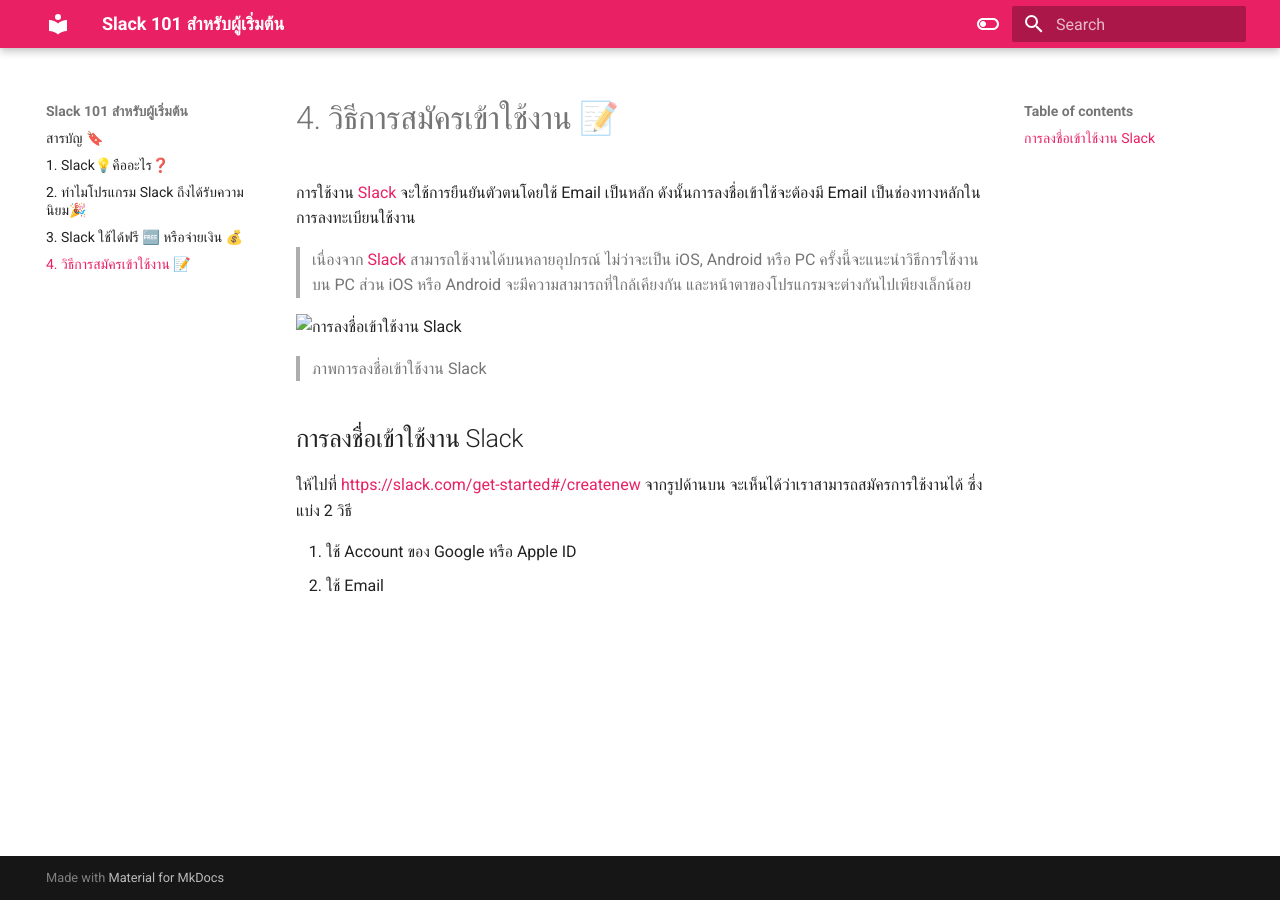
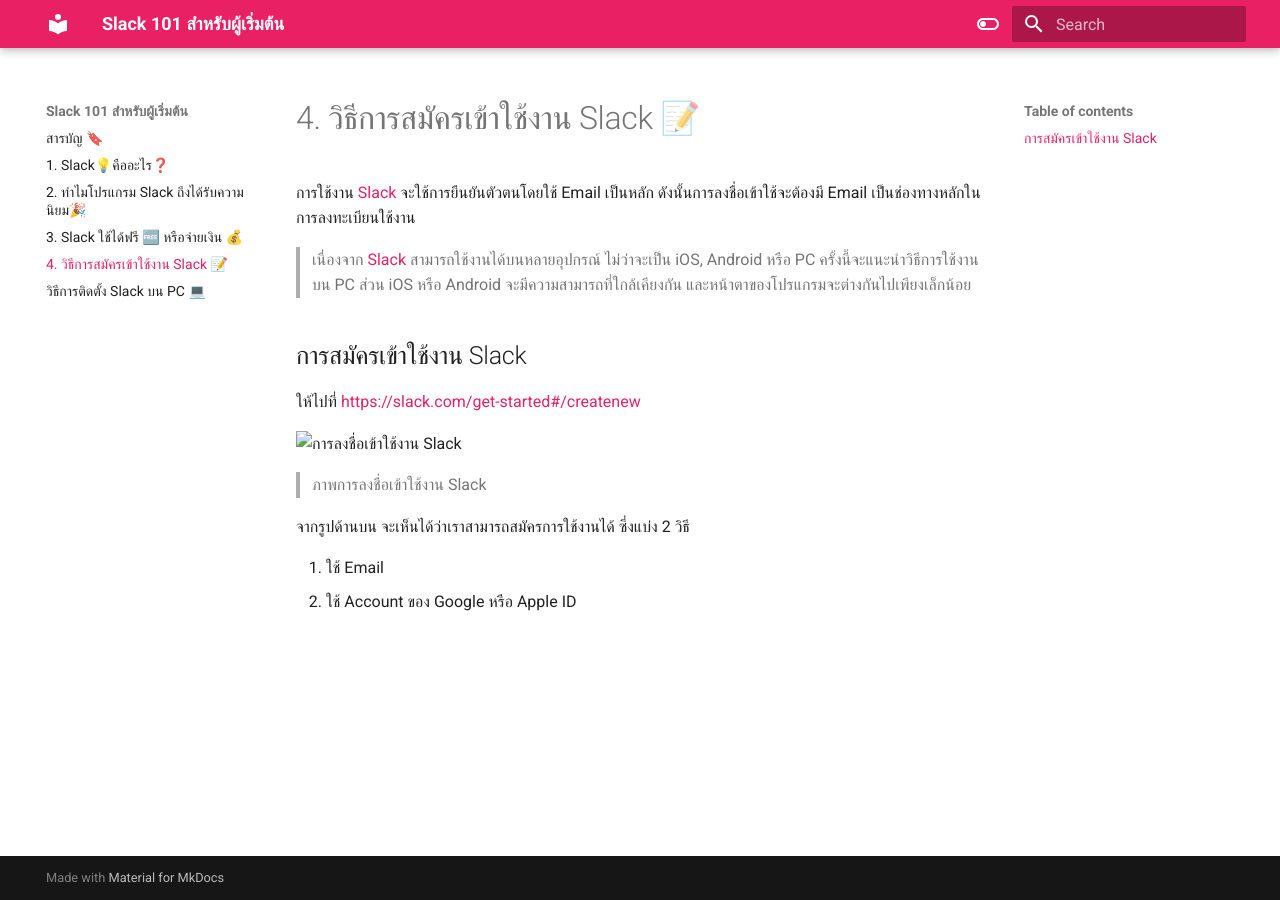
Before and after one commit to luckkrit/slack101, an MkDocs documentation site: the page built from docs/004-วิธีการสมัคร-เข้าใช้งาน-slack.md, in a window 1280 px wide. Built offline with MkDocs 1.6.1 and Material for MkDocs 9.7.7, drawn with Linux system fonts in a browser that asks for light colours.

Commit message:
vault backup: 2022-12-28 09:27:08

```diff
--- a/docs/004-วิธีการสมัคร-เข้าใช้งาน.md
+++ b/docs/004-วิธีการสมัคร-เข้าใช้งาน-slack.md
@@ -1,15 +1,18 @@
-# 4. วิธีการสมัครเข้าใช้งาน 📝
+# 4. วิธีการสมัครเข้าใช้งาน Slack 📝
 
 การใช้งาน [Slack](https://www.slack.com) จะใช้การยืนยันตัวตนโดยใช้ Email เป็นหลัก ดังนั้นการลงชื่อเข้าใช้จะต้องมี Email เป็นช่องทางหลักในการลงทะเบียนใช้งาน
 
 >เนื่องจาก [Slack](https://www.slack.com) สามารถใช้งานได้บนหลายอุปกรณ์ ไม่ว่าจะเป็น iOS, Android หรือ PC ครั้งนี้จะแนะนำวิธีการใช้งานบน PC ส่วน iOS หรือ Android จะมีความสามารถที่ใกล้เคียงกัน และหน้าตาของโปรแกรมจะต่างกันไปเพียงเล็กน้อย
 
+## การสมัครเข้าใช้งาน Slack
+
+ให้ไปที่ [https://slack.com/get-started#/createnew](https://slack.com/get-started#/createnew)
+
 ![การลงชื่อเข้าใช้งาน Slack](2022-12-28_08-35-07.png)
 
 >ภาพการลงชื่อเข้าใช้งาน Slack
 
-## การลงชื่อเข้าใช้งาน Slack
-ให้ไปที่ [https://slack.com/get-started#/createnew](https://slack.com/get-started#/createnew) จากรูปด้านบน จะเห็นได้ว่าเราสามารถสมัครการใช้งานได้ ซึ่งแบ่ง 2 วิธี
+จากรูปด้านบน จะเห็นได้ว่าเราสามารถสมัครการใช้งานได้ ซึ่งแบ่ง 2 วิธี
 
-1.  ใช้ Account ของ Google หรือ Apple ID
-2.  ใช้ Email
+1.  ใช้ Email
+2.  ใช้ Account ของ Google หรือ Apple ID
```
Also changed, not shown: docs/005-วิธีการติดตั้ง-slack-บน-pc.md (added, +14 -0 lines), docs/index.md (+1 -1 lines), docs/images/2022-12-28_09-19-15.png (added).
